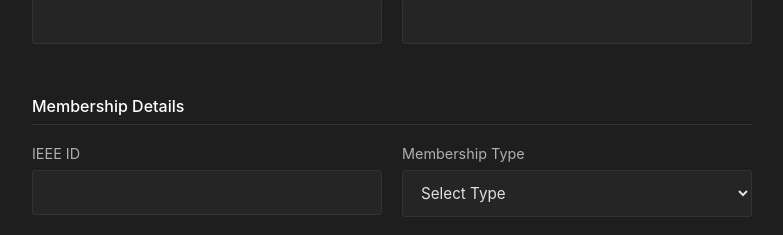
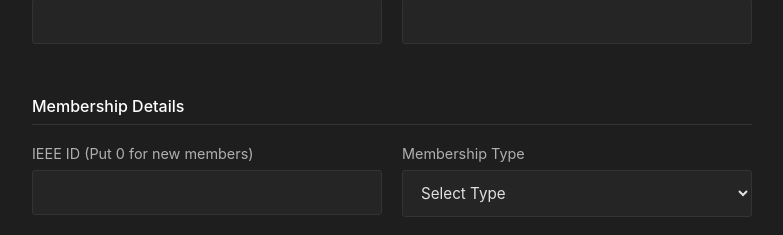
Before and after one commit to Abhicanvas/membership, a plain HTML site: page index.html in a window 1280 px wide. Shown: the part 781-1016 px from the top of the page, without its empty margins (248-1031 px from the left). Drawn offline with Linux system fonts and the light colour scheme.

Commit message:
Update index.html

```diff
--- a/index.html
+++ b/index.html
@@ -418,7 +418,7 @@
         <div class="section-title">Membership Details</div>
         <div class="form-row">
           <div class="form-group">
-            <label>IEEE ID</label>
+            <label>IEEE ID (Put 0 for new members)</label>
             <input type="text" name="ieeeId">
           </div>
           <div class="form-group">
```
